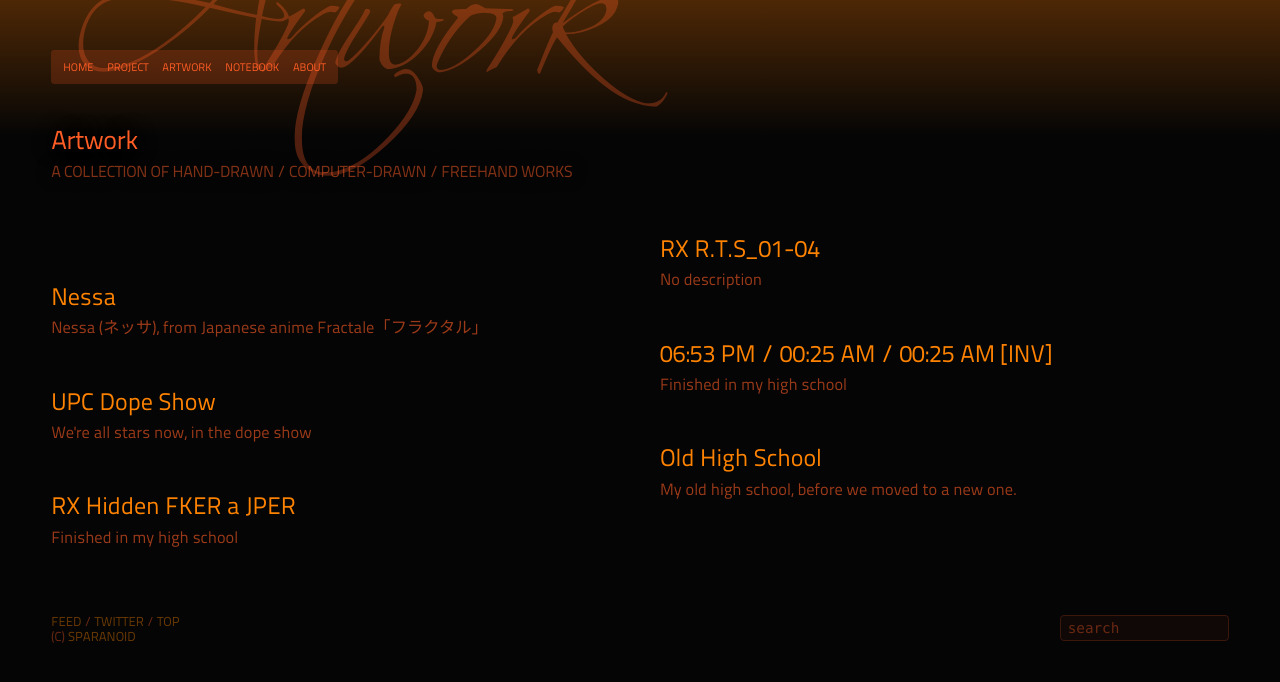
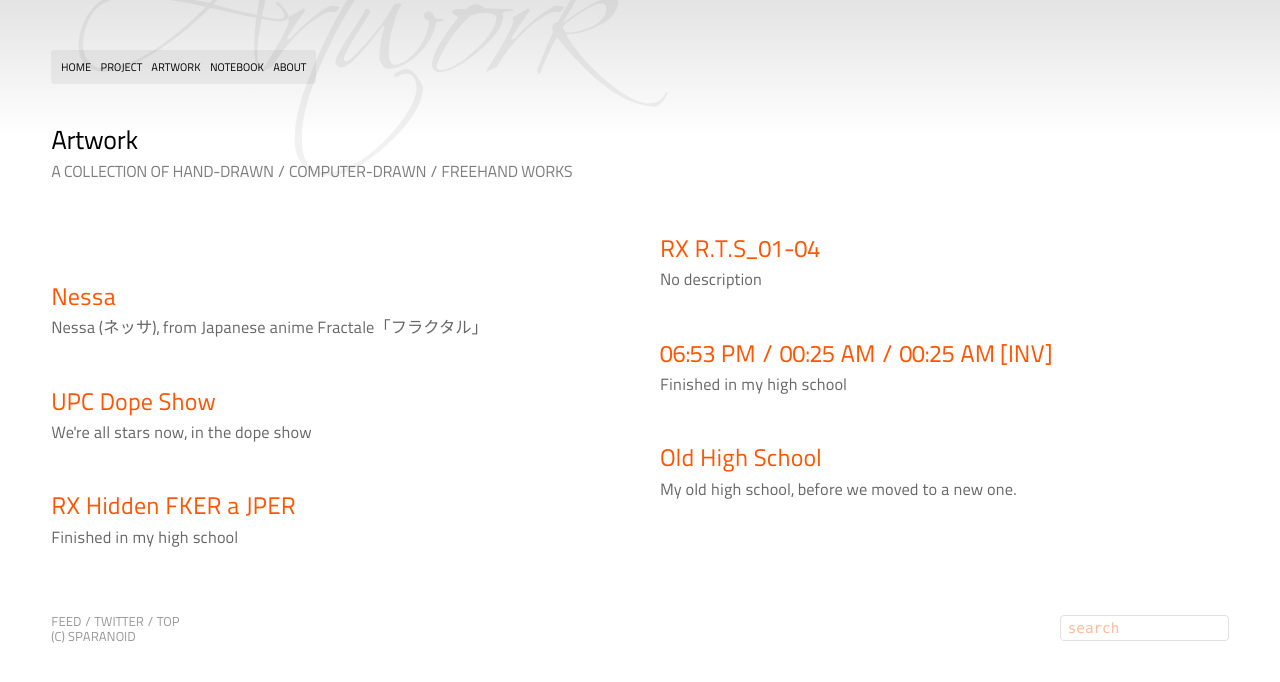
Before and after one commit to sparanoid/almace-scaffolding, a Jekyll site: the page built from artwork/index.html, in a window 1280 px wide. Shown: the top 682 px of the page. Built offline with Jekyll 4.4.1, drawn with Linux system fonts in a browser that asks for light colours; Markdown is read by kramdown in place of the engine named in the settings.

Commit message:
UPDATE no more dark styles, CSS cleanup

```diff
--- a/artwork/index.html
+++ b/artwork/index.html
@@ -2,7 +2,6 @@
 layout: archive
 title: Artwork
 excerpt: A collection of hand-drawn / computer-drawn / freehand works
-persona: dark
 ---
 
 {% for post in site.categories.artwork %}
--- a/static/css/a.css
+++ b/static/css/a.css
@@ -36,7 +36,7 @@
 
 /* @group CSS Reset */
 
-/* !asterisk, not worse than a block of shitty tags? */
+/* asterisk, not worse than a block of shitty tags? */
 * {margin: 0; padding: 0;}
 article, aside, figure, footer, header, hgroup, nav, section {display: block;}
 
@@ -72,55 +72,28 @@ body, input {
 	color: #000;
 	background: #fff;
 }
-	.dark, .dark input {
-		color: #ff5d26;
-		background: #050505;
-	}
 
 a {
 	color: #000;
 }
-	.dark a {
-		color: #ff8600;
-	}
 
-a:hover {
-	color: #ff5d26;
-}
-	.dark a:hover {
-		color: #ffb400;
-	}
-
+a:hover,
 .entry-content a {
-	color: #ff5d26;
-}
-	.dark .entry-content a {
-		color: #ff8300;
+	color: #f50;
 }
 
 .entry-content a:hover {
-	color: #a03226;
-}
-	.dark .entry-content a:hover {
-		color: #ffb400;
+	color: #c20;
 }
 
 li, blockquote,
 #post-nav {
 	color: rgba(0, 0, 0, 0.6);
 }
-	.dark li, .dark blockquote,
-	.dark #post-nav {
-		color: rgba(255, 93, 38, 0.6);
-	}
 
 h1, h2, h3, h4, h5, h6,
 .self-intro {
 	text-shadow: #fff 0 0 20px;
-}
-	.dark h1, .dark h2, .dark h3, .dark h4, .dark h5, .dark h6,
-	.dark .self-intro {
-		text-shadow: #050505 0 0 20px;
 }
 
 code,
@@ -128,63 +101,30 @@ pre {
 	color: rgba(0, 0, 102, 0.75);
 	background-color: rgba(0, 255, 255, 0.2);
 }
-	.dark code,
-	.dark pre {
-		color: rgba(0, 0, 102, 0.75);
-		background-color: #00ffff;
-	}
 
 abbr {
 	border-color: rgba(0, 0, 0, 0.3);
-}
-	.dark abbr {
-		border-color: rgba(255, 93, 38, 0.3);
 }
 
 input[type="search"] {
 	border: rgba(0, 0, 0, 0.3) 1px solid;
 	background: #fff;
 }
-	.dark input[type="search"] {
-		border: rgba(255, 93, 38, 0.5) 1px solid;
-		background: rgba(255, 93, 38, 0.1);
-	}
 
 input[type="search"]:focus {
-	-webkit-box-shadow: 0 0 10px rgba(255, 134, 0, 0.3);
-	   -moz-box-shadow: 0 0 10px rgba(255, 134, 0, 0.3);
-	        box-shadow: 0 0 10px rgba(255, 134, 0, 0.3);
-}
-	.dark input[type="search"]:focus {
-		-webkit-box-shadow: 0 0 10px rgba(255, 134, 0, 0.3);
-		   -moz-box-shadow: 0 0 10px rgba(255, 134, 0, 0.3);
-		        box-shadow: 0 0 10px rgba(255, 134, 0, 0.3);
+	border: rgba(255, 85, 0, 1) 1px solid;
 }
 
 .pages {
 	background: rgba(0, 0, 0, 0.05);
 }
-	.dark .pages {
-		background: rgba(255, 93, 38, 0.2);
-	}
 
-.pages:hover,
-.dark .pages:hover {
-	background: rgba(255, 93, 38, 0.9);
-}
-
-.pages a {
-	color: #000;
-}
-	.dark .pages a {
-		color: #ff5d26;
+.pages:hover {
+	background: rgba(255, 85, 0, 0.9);
 }
 
 .pages:hover a {
 	color: #fff;
-}
-	.dark .pages:hover a {
-		color: #000;
 }
 
 #decoration-wrap {
@@ -193,13 +133,6 @@ input[type="search"]:focus {
 /*	background: -webkit-gradient(linear, left top, left bottom, color-stop(0%,rgba(255,255,0,1)), color-stop(85%,rgba(34,34,34,0)), color-stop(100%,rgba(34,34,34,0)));*/
 /*	-webkit-mask-image: -webkit-gradient(linear, 0% 0%, 0% 100%, from(black), to(transparent));*/
 }
-	.dark #decoration-wrap {
-		background: -webkit-gradient(linear, left top, left bottom, color-stop(0%,rgba(255, 124, 8, 0.4)), color-stop(35%,rgba(5, 5, 5, 0)), color-stop(100%,rgba(5, 5, 5, 0)));
-		background: -moz-linear-gradient(top, rgba(255, 124, 8, 0.4) 0%, rgba(5, 5, 5, 0) 35%, rgba(5, 5, 5, 0) 100%);
-	/*	background: -webkit-gradient(linear, left top, left bottom, color-stop(0%,rgba(255,255,0,1)), color-stop(85%,rgba(34,34,34,0)), color-stop(100%,rgba(34,34,34,0)));*/
-	/*	-webkit-mask-image: -webkit-gradient(linear, 0% 0%, 0% 100%, from(black), to(transparent));*/
-	}
-
 
 .note {
 	color: rgba(255, 255, 255, 0.8);
@@ -214,39 +147,25 @@ input[type="search"]:focus {
 .note a, .download a, .note a:hover, .download a:hover {
 	color: #fff;
 }
-	.dark .note, .dark .download, .dark .note a, .dark .download a, .dark .note a:hover, .dark .download a:hover {
-		color: #fff;
-	}
 
 a.more {
 	color: #fff;
-	background: #ff5d26;
-}
-	.dark a.more {
-		color: #050505;
-		background: #ff5d26;
+	background: #f50;
 }
 
 a.more:hover {
 	color: #fff;
-	background: #d54e20;
-}
-	.dark a.more:hover {
-		color: #000;
-		background: #ff8600;
+	background: #f70;
 }
 
 a.more:active {
-	background: #a03226;
-}
-	.dark a.more:active {
-		background: #d54e20;
+	background: #c20;
 }
 
-::-webkit-input-placeholder {color: #ff5d26;}
-:-moz-placeholder {color: #ff5d26;}
-::-moz-selection {background: rgba(0, 255, 255, 0.9); color: #ff0000;}
-::selection {background: rgba(0, 255, 255, 0.9); color: #ff0000;}
+::-webkit-input-placeholder {color: #f50;}
+:-moz-placeholder {color: #f50;}
+::-moz-selection {background: rgba(0, 255, 255, 0.9); color: #f00;}
+::selection {background: rgba(0, 255, 255, 0.9); color: #f00;}
 .lindsayisgod::-moz-selection {background: #f00; color: #fff;}
 .lindsayisgod::selection {background: #f00; color: #fff;}
 
@@ -327,6 +246,11 @@ code, pre, input[type="search"],
 	display: none;
 }
 
+#pages {
+	/* used by absolute position in handheld styles */
+	position: relative;
+}
+
 .pages {
 	position: fixed;
 	top: 4.5em;
@@ -338,18 +262,12 @@ code, pre, input[type="search"],
 	z-index: 9876543210;
 }
 
-@-webkit-keyframes nav {
-	0% {opacity: 0;}
-	30% {opacity: 0;}
-	100% {opacity: 100;}
-}
-
 .pages ul li {
 	display: inline-block;
 }
 
 .pages ul li {
-	padding: 0 0.5em;
+	padding: 0 0.3em;
 }
 
 #decoration-wrap {
@@ -374,10 +292,6 @@ code, pre, input[type="search"],
 	opacity: 0.05;
 	/* This is my favorite trick for Windows users */
 	text-shadow: rgba(255, 255, 255, 0) 0 0 1px;
-}
-
-.dark #decoration {
-	opacity: 0.3;
 }
 
 /* @end */
@@ -421,21 +335,6 @@ code, pre, input[type="search"],
 	-moz-column-count: 3;
 	column-count: 3;
 }
-
-
-/*
-.intro section {
-	-webkit-column-count: 1 !important;
-	-webkit-column-gap: 0;
-	-moz-column-count: 1;
-	-moz-column-gap: 0;
-	column-count: 1;
-	column-gap: 0;
-	width: 46%;
-	float: left;
-	padding: 0 20px;
-}
-*/
 
 .entry-content {
 	padding-bottom: 2em;
@@ -602,11 +501,6 @@ a.more:hover {
 	padding: 3em 0;
 	background: rgba(0, 0, 0, 0.04);
 	overflow: auto;
-}
-
-#post-nav:hover {
-	/* this is buggy in dark mode in all css3 browsers */
-/* 	background: rgba(0, 0, 0, 0.08); */
 }
 
 .nav-previous {
@@ -809,7 +703,8 @@ footer #search-form {
 
 @media screen and (max-width: 480px) {
 	/* a really small screen for debugging */
-	.pages ul li {padding: 0 0.5em;}
+	#wrap {padding-top: 5em;}
+	.pages {position: absolute; top: 2.4em;}
 	.entry-content ul {list-style-position: inside !important;}
 	.nav-previous {max-width: 100%; float: none; text-align: left; margin-top: 1.5em;}
 	.nav-previous:after {content: " - Older Entry";}
@@ -821,7 +716,6 @@ footer #search-form {
 
 @media screen and (max-device-width: 480px) {
 	body {-webkit-text-size-adjust: none; /* fix font-size on iphone */}
-	.pages ul li {padding: 0 0.5em;}
 }
 
 @media screen and (max-device-width: 320px) {
@@ -908,17 +802,23 @@ article:hover, aside:hover, figure:hover, footer:hover, header:hover, hgroup:hov
 }
 
 input[type="search"] {
-	-webkit-transition: -webkit-box-shadow 0.6s ease-in-out;
-	   -moz-transition:    -moz-box-shadow 0.6s ease-in-out;
-	     -o-transition:         box-shadow 0.6s ease-in-out;
-	        transition:         box-shadow 0.6s ease-in-out;
+	-webkit-transition: border 0.6s ease-in-out;
+	   -moz-transition: border 0.6s ease-in-out;
+	     -o-transition: border 0.6s ease-in-out;
+	        transition: border 0.6s ease-in-out;
 }
 
 input[type="search"]:hover {
-	-webkit-transition: -webkit-box-shadow 0.3s ease-in-out;
-	   -moz-transition:    -moz-box-shadow 0.3s ease-in-out;
-	     -o-transition:         box-shadow 0.3s ease-in-out;
-	        transition:         box-shadow 0.3s ease-in-out;
+	-webkit-transition: border 0.3s ease-in-out;
+	   -moz-transition: border 0.3s ease-in-out;
+	     -o-transition: border 0.3s ease-in-out;
+	        transition: border 0.3s ease-in-out;
+}
+
+@-webkit-keyframes nav {
+	0% {opacity: 0;}
+	30% {opacity: 0;}
+	100% {opacity: 100;}
 }
 
 /*
```
Also changed, not shown: static/css/a.min.css. Lines whose indentation alone changed are shown as unchanged.
